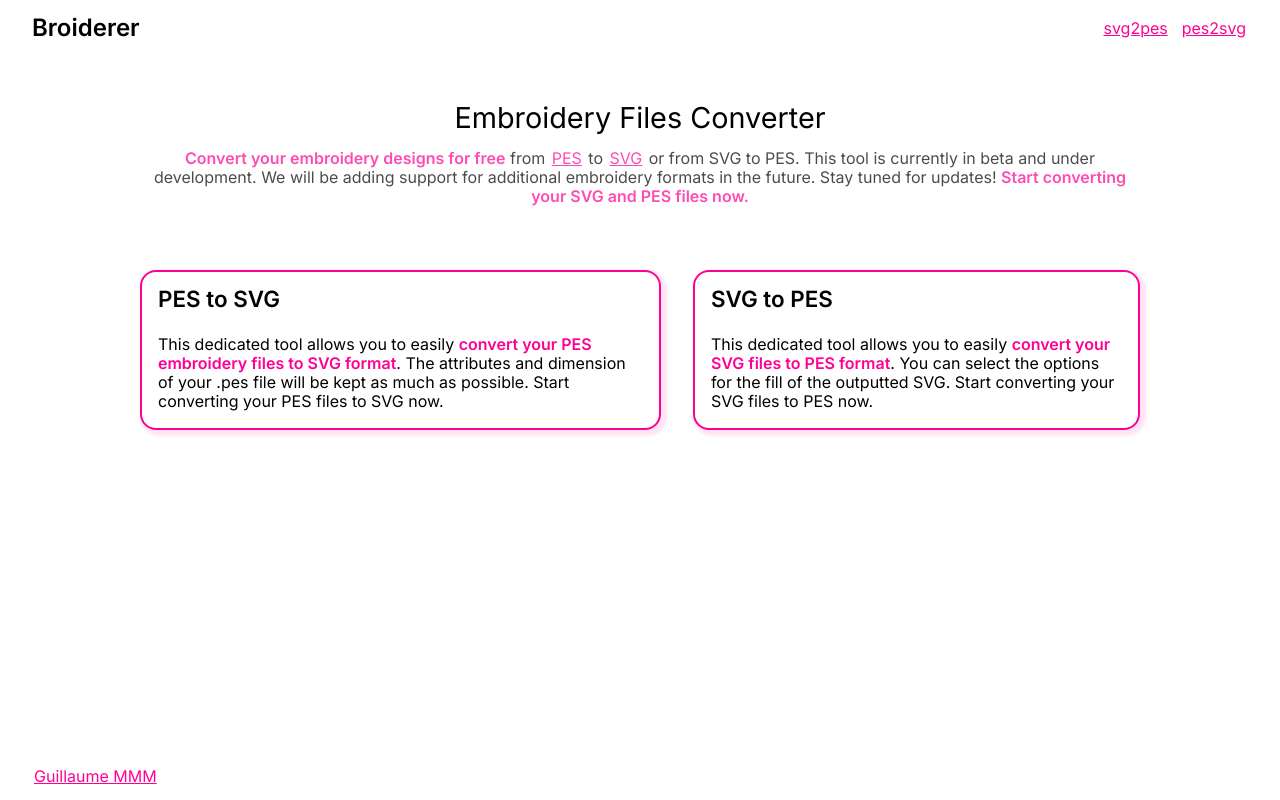
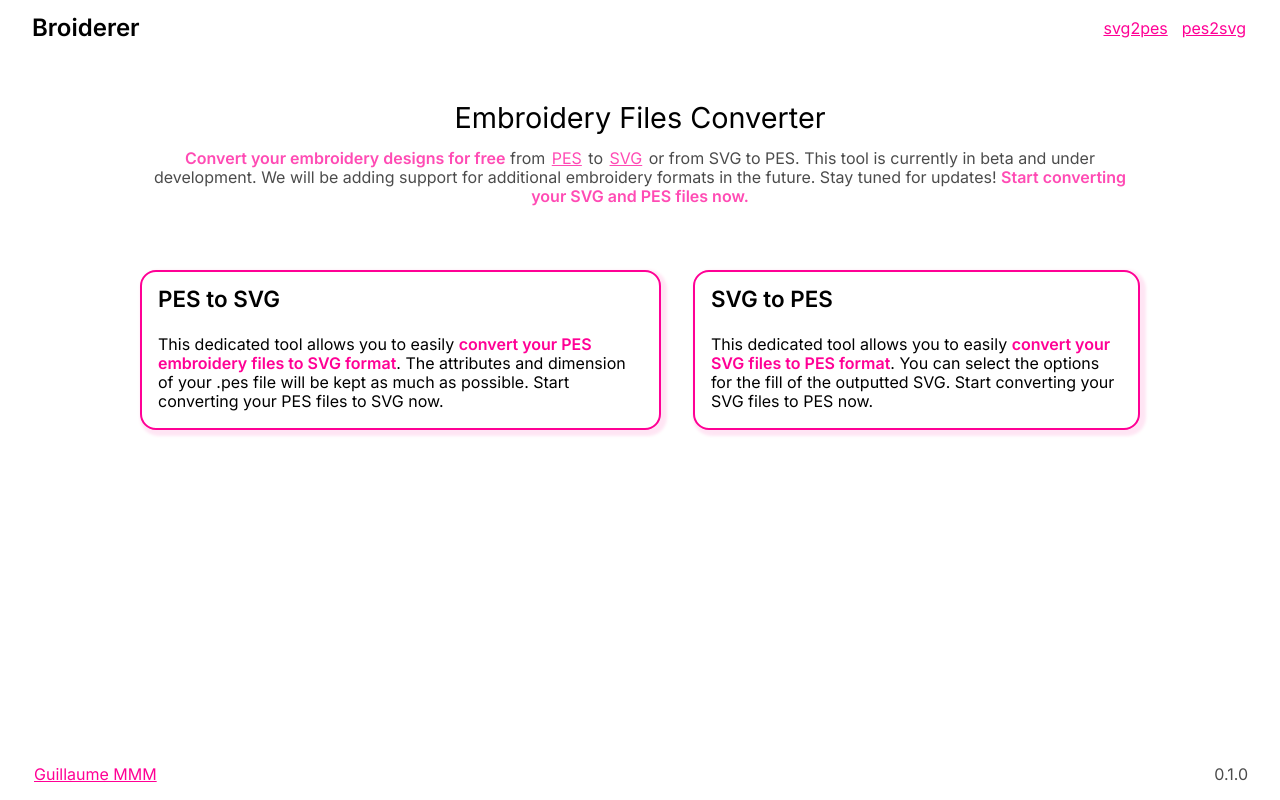
Before and after one commit to Broiderer/broiderer-app, a Next.js app: page / in a window 1280 px wide. Built offline with nearby package versions, Linux system fonts and the light colour scheme.

Commit message:
[VERSION] Add version number in UI. closes #4

```diff
--- a/app/components/footer/footer.module.scss
+++ b/app/components/footer/footer.module.scss
@@ -1,3 +1,6 @@
 .footer {
     padding: 1rem 2rem;
+    display: flex;
+    align-items: center;
+    justify-content: space-between;
 }
--- a/app/components/footer/footer.tsx
+++ b/app/components/footer/footer.tsx
@@ -1,7 +1,11 @@
 import styles from './footer.module.scss';
+const { version } = require('../../../package.json');
 
 export default function Footer() {
+
     return <div className={styles.footer}>
         <a className="bro-link" target="_blank" href="http://www.guillaumemeigniez.me">Guillaume MMM</a>
+
+        <div><span className="bro-muted">{version}</span></div>
     </div>
 }
```
